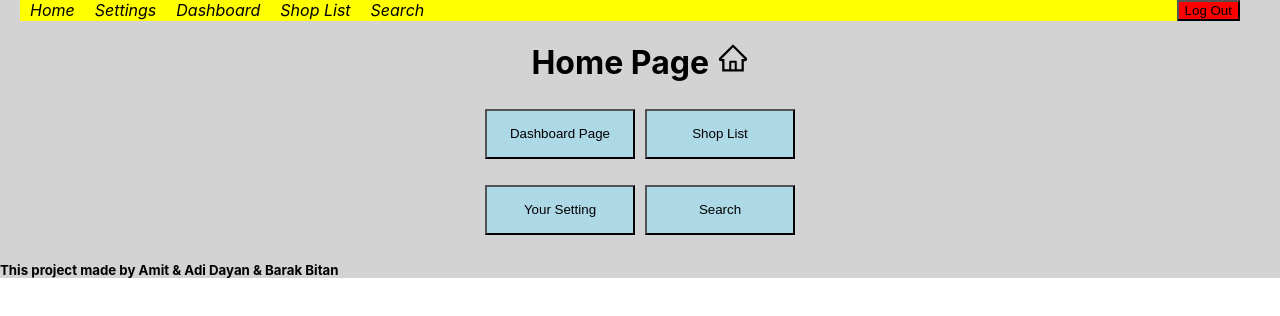
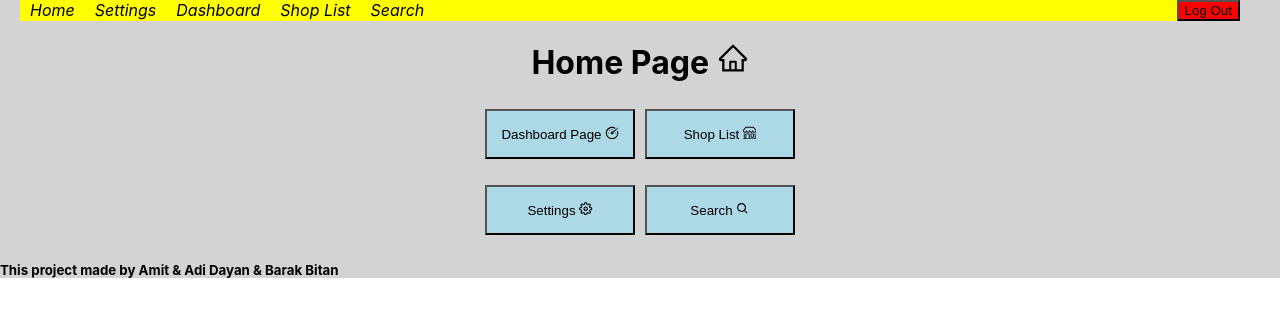
Before and after one commit to Adidayan17/sales-front, a React (Create React App) app: page /HomePage in a window 1280 px wide. Shown: the top 316 px of the page. Built offline with nearby package versions, Linux system fonts and the light colour scheme; no server answers.

Commit message:
add web socket

```diff
--- a/src/App.js
+++ b/src/App.js
@@ -16,10 +16,19 @@ import StorePage from "./StorePage";
 class App extends React.Component {
     state = {
         loggedIn :true,//hard coded !!!!!!
+        textFromWebSocket:""
 
     }
     componentDidMount() {
         const cookies = new Cookies();
+        let token = cookies.get("token");
+        const ws = new WebSocket("ws://localhost:8989/stream?token="+token);
+        ws.onmessage=(message)=> {
+
+            const data = JSON.parse(message.data);
+            this.setState({textFromWebSocket:data.saleText});
+        }
+
         if(cookies.get("token") && cookies.get("token").length>0) {
             this.setState({loggedIn :true });
 
@@ -47,6 +56,9 @@ class App extends React.Component {
                         </div>
                     }
             </BrowserRouter>
+                <div>
+                    {this.state.textFromWebSocket.length>0 && alert("Hello you have a sale to look at "+this.state.textFromWebSocket)}
+                </div>
 
 
 
--- a/src/HomePage.js
+++ b/src/HomePage.js
@@ -2,6 +2,10 @@ import React from "react";
 import {Link} from "react-router-dom";
 import Cookies from "universal-cookie/es6";
 import {AiOutlineHome} from "react-icons/ai";
+import {GoDashboard} from "react-icons/go";
+import {BsShop} from "react-icons/bs";
+import {FiSettings} from "react-icons/fi";
+import {BiSearch} from "react-icons/bi";
 
 
 class HomePage extends React.Component {
@@ -13,12 +17,12 @@ class HomePage extends React.Component {
                 <h1 style={{color:"black"}}>Home Page <AiOutlineHome/></h1>
                 <div>
                     <p>
-                    <Link to={"/DashboardPage"}><button style={{background:"lightblue",width:"150px",height:"50px",margin:"5px"}}> Dashboard Page</button></Link>
-                    <Link to={"/ShopsListPage"}><button style={{background:"lightblue",width:"150px",height:"50px",margin:"5px"}}>Shop List</button></Link>
+                    <Link to={"/DashboardPage"}><button style={{background:"lightblue",width:"150px",height:"50px",margin:"5px"}}>Dashboard Page <GoDashboard/></button></Link>
+                    <Link to={"/ShopsListPage"}><button style={{background:"lightblue",width:"150px",height:"50px",margin:"5px"}}>Shop List <BsShop/></button></Link>
                     </p>
                     <p>
-                    <Link to={"/SettingsPage"}><button style={{background:"lightblue",width:"150px",height:"50px",margin:"5px"}}> Your Setting</button></Link>
-                        <Link to={"/SearchPage"}><button style={{background:"lightblue",width:"150px",height:"50px",margin:"5px"}}> Search</button></Link></p>
+                    <Link to={"/SettingsPage"}><button style={{background:"lightblue",width:"150px",height:"50px",margin:"5px"}}>Settings <FiSettings/></button></Link>
+                        <Link to={"/SearchPage"}><button style={{background:"lightblue",width:"150px",height:"50px",margin:"5px"}}>Search <BiSearch/></button></Link></p>
                 </div>
 
             </div>
--- a/src/SettingsPage.js
+++ b/src/SettingsPage.js
@@ -44,7 +44,7 @@ class SettingsPage extends React.Component {
     render() {
         return(
             <div style={{textAlign:"center"}}>
-                <h1>Setting <FiSettings/></h1>
+                <h1>Settings <FiSettings/></h1>
                 <h2>Select the organizations that belong to you :</h2>
 
                 {this.state.organization.map(organization=>{
```
